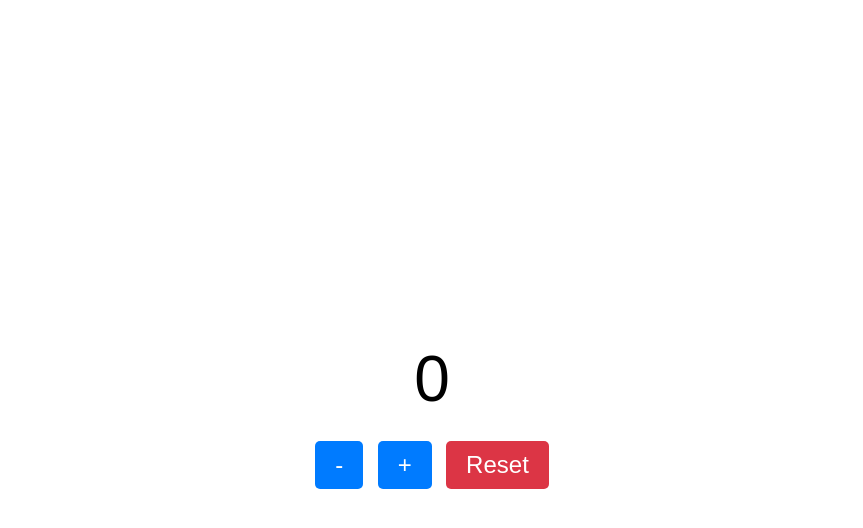
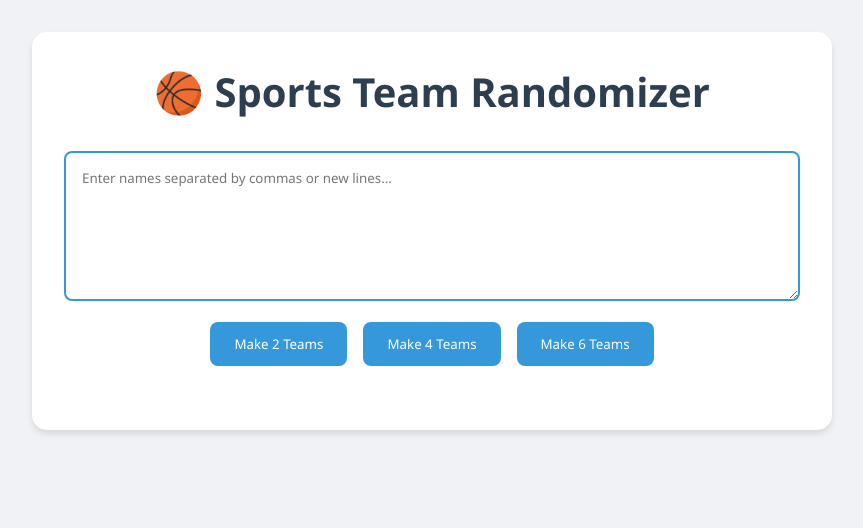
Before and after one commit to SyixPS/cool-pike-mwxdg5, a website: page e.html in a window 1280 px wide. Shown: the whole page, without its empty margins (208-1071 px from the left). Drawn offline with Linux system fonts and the light colour scheme.

Commit message:
Update e.html

```diff
--- a/e.html
+++ b/e.html
@@ -3,103 +3,183 @@
 <head>
     <meta charset="UTF-8">
     <meta name="viewport" content="width=device-width, initial-scale=1.0">
-    <title>Vanilla JS Counter</title>
+    <title>Sports Team Randomizer</title>
     <style>
-        body {
-            display: flex;
-            flex-direction: column;
-            align-items: center;
-            justify-content: center;
-            height: 100vh;
-            font-family: Arial, sans-serif;
+        * {
+            margin: 0;
+            padding: 0;
+            box-sizing: border-box;
+            font-family: 'Segoe UI', sans-serif;
         }
 
-        .counter {
-            text-align: center;
+        body {
+            background: #f0f2f5;
+            padding: 2rem;
         }
 
-        .count-display {
-            font-size: 4rem;
-            margin: 20px;
-            min-width: 120px;
+        .container {
+            max-width: 800px;
+            margin: 0 auto;
+            background: white;
+            padding: 2rem;
+            border-radius: 15px;
+            box-shadow: 0 4px 6px rgba(0, 0, 0, 0.1);
+        }
+
+        h1 {
+            color: #2c3e50;
+            text-align: center;
+            margin-bottom: 2rem;
+            font-size: 2.5em;
+        }
+
+        .input-section {
+            margin-bottom: 2rem;
+        }
+
+        textarea {
+            width: 100%;
+            padding: 1rem;
+            border: 2px solid #3498db;
+            border-radius: 8px;
+            resize: vertical;
+            min-height: 150px;
+            margin-bottom: 1rem;
+        }
+
+        .buttons {
+            display: flex;
+            gap: 1rem;
+            justify-content: center;
+            flex-wrap: wrap;
         }
 
         button {
-            font-size: 1.5rem;
-            padding: 10px 20px;
-            margin: 5px;
+            padding: 0.8rem 1.5rem;
+            border: none;
+            border-radius: 8px;
+            background: #3498db;
+            color: white;
             cursor: pointer;
-            border: none;
-            border-radius: 5px;
-            background-color: #007bff;
-            color: white;
+            transition: transform 0.2s, background 0.2s;
         }
 
         button:hover {
-            background-color: #0056b3;
+            transform: translateY(-2px);
+            background: #2980b9;
         }
 
-        .reset-btn {
-            background-color: #dc3545;
+        .teams-container {
+            display: grid;
+            gap: 1.5rem;
+            margin-top: 2rem;
         }
 
-        .reset-btn:hover {
-            background-color: #c82333;
+        .team {
+            background: #f8f9fa;
+            padding: 1.5rem;
+            border-radius: 10px;
+            transform: translateY(20px);
+            opacity: 0;
+            animation: slideUp 0.4s ease forwards;
+        }
+
+        .team h3 {
+            color: #2c3e50;
+            margin-bottom: 1rem;
+        }
+
+        .team-member {
+            padding: 0.5rem;
+            margin: 0.3rem 0;
+            background: white;
+            border-radius: 5px;
+            transform: scale(0);
+            animation: popIn 0.3s ease forwards;
+        }
+
+        @keyframes slideUp {
+            to {
+                transform: translateY(0);
+                opacity: 1;
+            }
+        }
+
+        @keyframes popIn {
+            to {
+                transform: scale(1);
+            }
+        }
+
+        @media (max-width: 600px) {
+            body {
+                padding: 1rem;
+            }
+
+            .container {
+                padding: 1rem;
+            }
         }
     </style>
 </head>
 <body>
-    <div class="counter">
-        <div class="count-display" id="count">0</div>
-        <button id="decrement">-</button>
-        <button id="increment">+</button>
-        <button class="reset-btn" id="reset">Reset</button>
+    <div class="container">
+        <h1>🏀 Sports Team Randomizer</h1>
+
+        <div class="input-section">
+            <textarea id="namesInput" placeholder="Enter names separated by commas or new lines..."></textarea>
+            <div class="buttons">
+                <button onclick="generateTeams(2)">Make 2 Teams</button>
+                <button onclick="generateTeams(4)">Make 4 Teams</button>
+                <button onclick="generateTeams(6)">Make 6 Teams</button>
+            </div>
+        </div>
+
+        <div id="teamsContainer" class="teams-container"></div>
     </div>
 
     <script>
-        // Select elements
-        const countDisplay = document.getElementById('count');
-        const incrementBtn = document.getElementById('increment');
-        const decrementBtn = document.getElementById('decrement');
-        const resetBtn = document.getElementById('reset');
+        function generateTeams(teamCount) {
+            const namesInput = document.getElementById('namesInput').value;
+            const names = namesInput.split(/[\n,]+/).map(name => name.trim()).filter(name => name);
 
-        // Initialize count
-        let count = localStorage.getItem('counter') ?
-            parseInt(localStorage.getItem('counter')) : 0;
-        countDisplay.textContent = count;
+            if (names.length === 0) {
+                alert('Please enter some names!');
+                return;
+            }
 
-        // Update display and storage
-        function updateDisplay() {
-            countDisplay.textContent = count;
-            localStorage.setItem('counter', count);
+            // Shuffle names
+            const shuffledNames = [...names].sort(() => Math.random() - 0.5);
+
+            // Create teams
+            const teams = [];
+            for (let i = 0; i < teamCount; i++) {
+                teams.push([]);
+            }
+
+            shuffledNames.forEach((name, index) => {
+                teams[index % teamCount].push(name);
+            });
+
+            displayTeams(teams);
         }
 
-        // Event listeners
-        incrementBtn.addEventListener('click', () => {
-            count++;
-            updateDisplay();
-        });
+        function displayTeams(teams) {
+            const container = document.getElementById('teamsContainer');
+            container.innerHTML = '';
 
-        decrementBtn.addEventListener('click', () => {
-            count--;
-            updateDisplay();
-        });
-
-        resetBtn.addEventListener('click', () => {
-            count = 0;
-            updateDisplay();
-        });
-
-        // Keyboard support
-        document.addEventListener('keydown', (e) => {
-            if (e.key === '+') {
-                count++;
-                updateDisplay();
-            } else if (e.key === '-') {
-                count--;
-                updateDisplay();
-            }
-        });
+            teams.forEach((team, index) => {
+                const teamDiv = document.createElement('div');
+                teamDiv.className = 'team';
+                teamDiv.innerHTML = `
+                    <h3>Team ${index + 1}</h3>
+                    ${team.map(member => `
+                        <div class="team-member">${member}</div>
+                    `).join('')}
+                `;
+                container.appendChild(teamDiv);
+            });
+        }
     </script>
 </body>
 </html>
```
